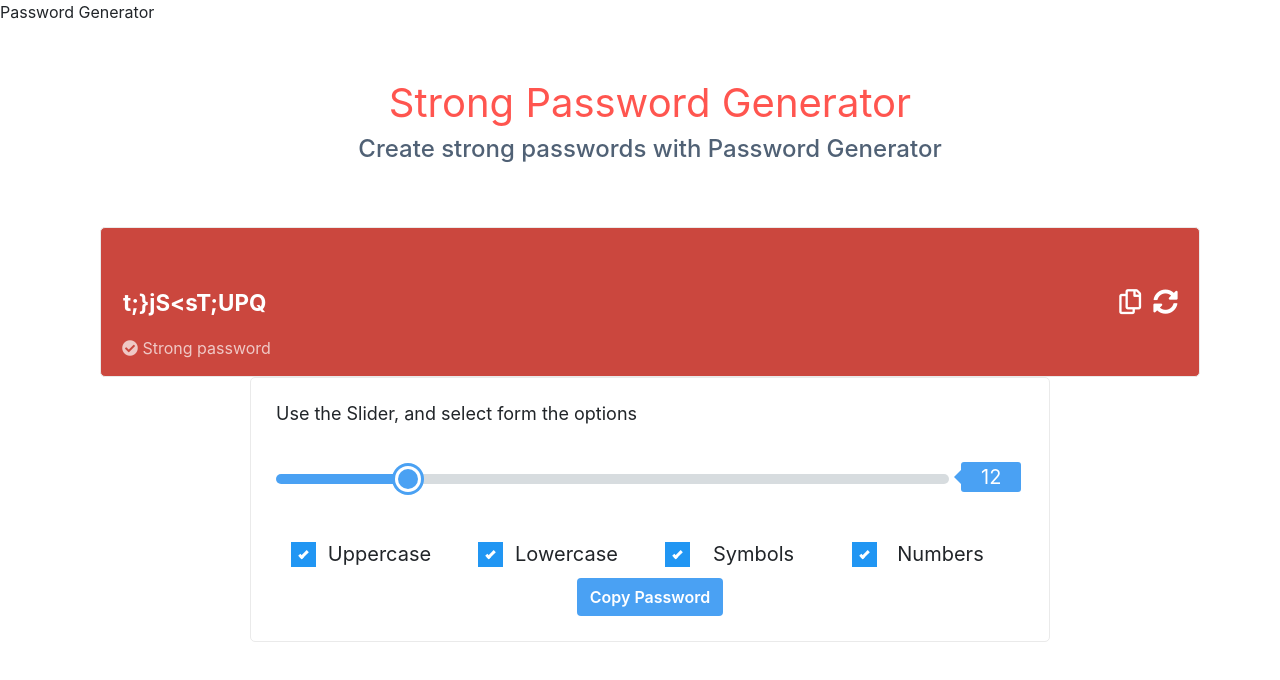
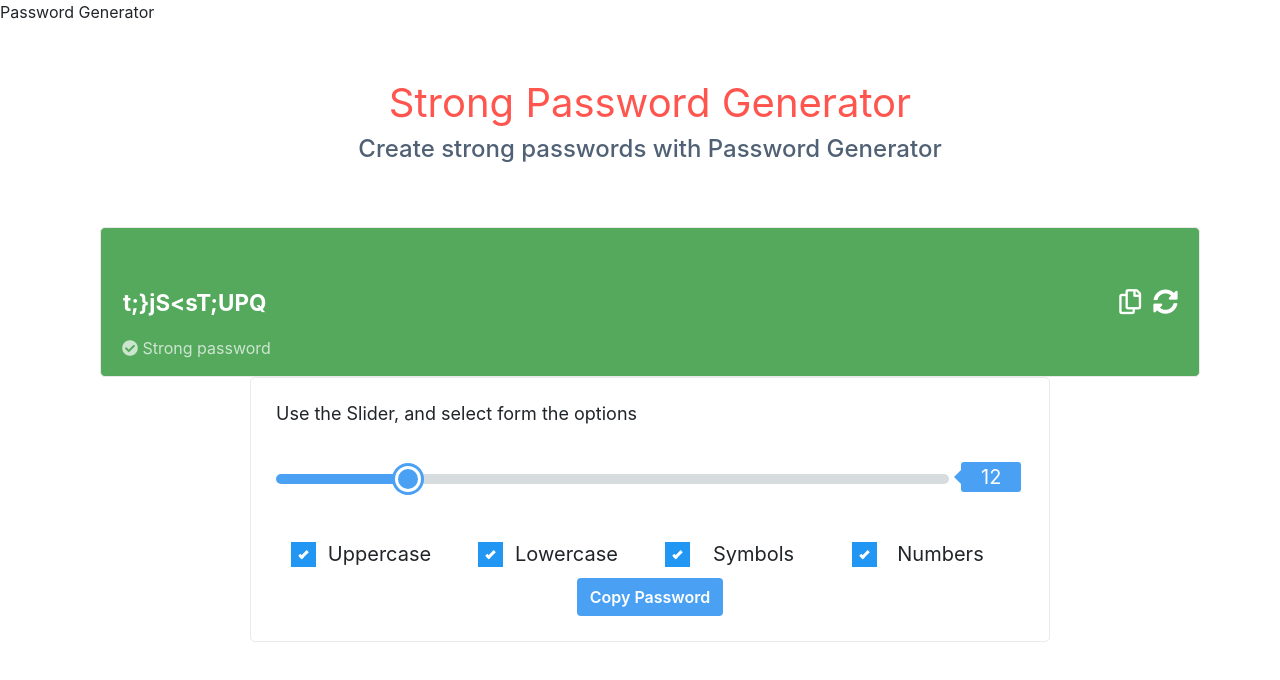
Before and after one commit to Keith2308/password-generator, a React (Create React App) app: page / in a window 1280 px wide. Shown: the top 680 px of the page. Built offline with nearby package versions, Linux system fonts and the light colour scheme.

Commit message:
display background color

```diff
--- a/src/components/display/Display.js
+++ b/src/components/display/Display.js
@@ -9,15 +9,36 @@ const Display = () => {
   const [rangeValue, setRange] = useState();
   const [passwordProps, setPasswordProps] = useState();
 
+  let pwdDescription = "";
+
   const generateNewPassword = () => {
     const pwd = generatePassword(passwordProps, rangeValue);
     setPassword(pwd);
   };
 
+  const setBackgroundColor = (password) => {
+    if (password && password.length === 1 && password.length <= 5) {
+      pwdDescription = "Bad Password";
+      return "#cb473e";
+    } else if (password && password.length >= 6 && password.length <= 10) {
+      pwdDescription = "Weak Password";
+      return "#f07d58";
+    } else if (password && password.length >= 10) {
+      pwdDescription = "Strong Password";
+      return "#55a95d";
+    } else {
+      pwdDescription = "Bad Password";
+      return "#cb473e";
+    }
+  };
+
   return (
     <>
       <div className="row">
-        <div className="col-md-12 password-display-container">
+        <div
+          className="col-md-12 password-display-container"
+          style={{ backgroundColor: setBackgroundColor(password) }}
+        >
           <div style={{ width: "100%" }}>
             <div className="password-display">
               <input
```
